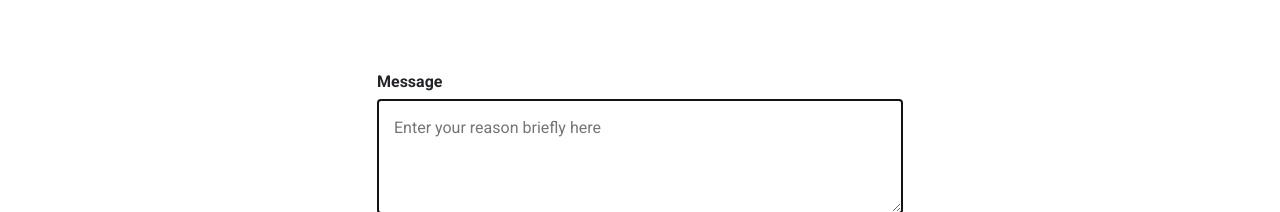
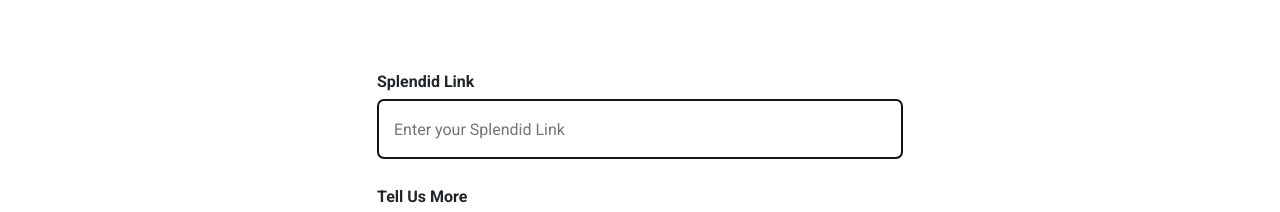
Before and after one commit to vijayraman96/demo-splendid, a React (Create React App) app: page /help in a window 1280 px wide. Shown: the part 740-952 px from the top of the page. Built offline with nearby package versions, Linux system fonts and the light colour scheme.

Commit message:
link updated in the help page

```diff
--- a/src/Pages/Help/HelpCard/HelpCard.js
+++ b/src/Pages/Help/HelpCard/HelpCard.js
@@ -47,6 +47,7 @@ const HelpCard = () => {
       user_type: "",
       reason: "",
       message: "",
+      link: ''
     },
     validationSchema: Yup.object().shape({
       email: Yup.string()
@@ -62,6 +63,9 @@ const HelpCard = () => {
       number: Yup.string().matches(/^[0-9]+$/),
       user_type: Yup.string().required("Please enter your User Type"),
       reason: Yup.string().required("Please enter your Reason"),
+      link: Yup.string()
+      .url('Please enter a valid URL')
+      .required('Website URL is required'),
       //   message:  Yup.string().required("Please enter your Reason"),
     }),
     onSubmit: async (values, { resetForm }) => {
@@ -75,7 +79,8 @@ const HelpCard = () => {
             mobile_number: formik.values.number,
             email: formik.values.email,
             message: formik.values.message,
-            reason: formik.values.reason
+            reason: formik.values.reason,
+            creator_store_url: formik.values.link
           }
         );
         const data = response.data;  // response.data contains the actual data
@@ -183,10 +188,27 @@ const HelpCard = () => {
                     onBlur={formik.handleBlur}
                     error={formik.touched.reason && formik.errors.reason}
                   />
+                  <Input
+                    id="link"
+                    className="form-control"
+                    placeholder="Enter your Splendid Link"
+                    onChange={formik.handleChange}
+                    onBlur={formik.handleBlur}
+                    value={formik.values.link}
+                    type="text"
+                    error={
+                      formik.touched.link ? formik.errors.link : undefined
+                    }
+                    maxlength="200"
+                    title="Splendid Link"
+                    name="link"
+
+                  />
+
                   <TextArea
                     name="message"
                     placeholder="Enter your reason briefly here"
-                    title="Message"
+                    title="Tell Us  More"
                     value={formik.values.message}
                     onChange={formik.handleChange}
                     onBlur={formik.handleBlur}
```
